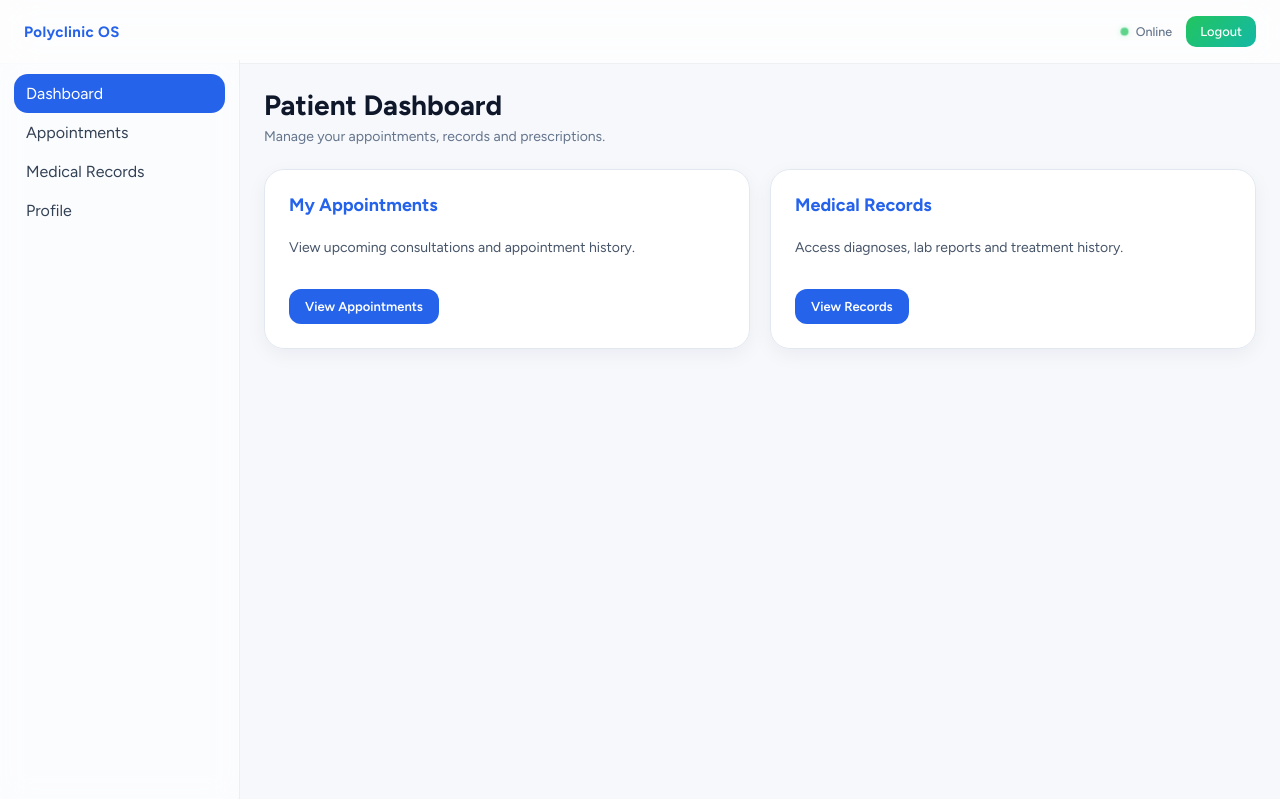
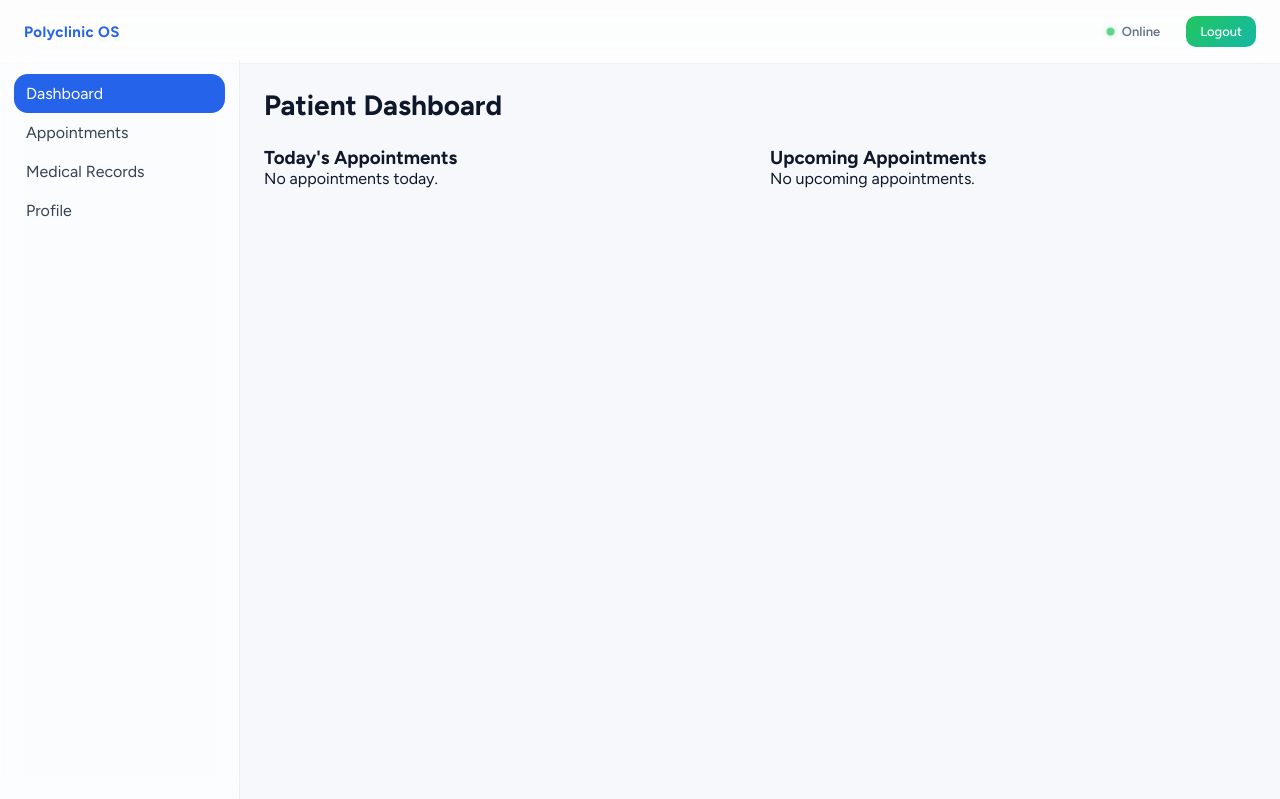
Before and after one commit to jyaoheng04/TCX2003, a Flask app: page /patient/dashboard in a window 1280 px wide. Shown: the top 799 px of the page. Run offline with Flask 3, Linux system fonts and the light colour scheme; data that the repository does not hold is empty.

Commit message:
dashboard UI

```diff
--- a/app.py
+++ b/app.py
@@ -66,9 +66,9 @@ def nurse_medication():
     return render_template('nurse/medication.html', role="nurse",active_page="medication")
 
 # PATIENT
-@app.route('/patient/dashboard')
-def patient():
-    return render_template('patient/dashboard.html', role="patient",active_page="dashboard")
+# @app.route('/patient/dashboard')
+# def patient():
+#     return render_template('patient/dashboard.html', role="patient",active_page="dashboard")
 
 # ADMIN
 @app.route('/admin/dashboard')
--- a/routes/patient.py
+++ b/routes/patient.py
@@ -1,5 +1,5 @@
-from flask import Blueprint, render_template, request, redirect, get_flashed_messages
-from datetime import datetime, timedelta
+from flask import Blueprint, render_template, request, redirect, session
+from datetime import datetime, timedelta, date
 import mysql.connector
 import os
 import json
@@ -639,3 +639,73 @@ def available_times():
     db.close()
 
     return {"booked": booked_times}
+
+# =========
+# DASHBOARD
+# =========
+
+@patient_bp.route("/dashboard")
+def dashboard():
+    conn = mysql.connector.connect(
+        host=os.getenv("DB_HOST"),
+        user=os.getenv("DB_USER"),
+        password=os.getenv("DB_PASSWORD"),
+        database="polyclinic"
+    )
+
+    cursor = conn.cursor(dictionary=True)
+
+    # patient_id = session.get("patient_id")
+
+    patient_id = 1
+
+    today = date.today()
+
+    # =========================
+    # TODAY APPOINTMENTS
+    # =========================
+    cursor.execute("""
+        SELECT a.*, m.full_name AS doctor_name, m.department
+        FROM appointment a
+        JOIN medical_staff m ON a.doctor_id = m.staff_id
+        WHERE a.patient_id = %s
+        AND DATE(a.appointment_date) = %s
+        AND a.status = 'booked'
+        ORDER BY a.appointment_date ASC
+    """, (patient_id, today))
+
+    today_appointments = cursor.fetchall()
+
+    # =========================
+    # UPCOMING APPOINTMENTS
+    # =========================
+    cursor.execute("""
+        SELECT a.*, m.full_name AS doctor_name, m.department
+        FROM appointment a
+        JOIN medical_staff m ON a.doctor_id = m.staff_id
+        WHERE a.patient_id = %s
+        AND DATE(a.appointment_date) > %s
+        AND a.status = 'booked'
+        ORDER BY a.appointment_date ASC
+    """, (patient_id, today))
+
+    upcoming_appointments = cursor.fetchall()
+
+    cursor.close()
+    conn.close()
+
+    APPOINTMENT_LABELS = {
+    "consultation": "Consultation",
+    "blood_test": "Blood Test",
+    "urine_test": "Urine Test",
+    "vaccination": "Vaccination"
+    }
+
+    return render_template(
+        "patient/dashboard.html",
+        today_appointments=today_appointments,
+        upcoming_appointments=upcoming_appointments,
+        appointment_labels=APPOINTMENT_LABELS,
+        active_page="dashboard",
+        role="patient"
+    )
--- a/static/css/patient.css
+++ b/static/css/patient.css
@@ -634,3 +634,81 @@
     outline: 2px solid #0ea5e9;
     outline-offset: 2px;
 }
+
+.appointment-card {
+    background: #ffffff;
+    border: 1px solid #e8e8e8;
+    border-radius: 14px;
+    padding: 16px 18px;
+    margin-top: 12px;
+    box-shadow: 0 2px 10px rgba(0,0,0,0.04);
+    transition: transform 0.15s ease, box-shadow 0.15s ease;
+}
+
+.appointment-card:hover {
+    transform: translateY(-2px);
+    box-shadow: 0 6px 18px rgba(0,0,0,0.08);
+}
+
+/* TOP SECTION */
+.appointment-top {
+    display: flex;
+    justify-content: space-between;
+    align-items: center;
+    margin-bottom: 12px;
+}
+
+/* QUEUE BOX (BIG FOCUS) */
+.queue-box {
+    display: flex;
+    flex-direction: column;
+}
+
+.queue-label {
+    font-size: 11px;
+    color: #888;
+    text-transform: uppercase;
+    letter-spacing: 0.8px;
+}
+
+.queue-number {
+    font-size: 28px;   /* 👈 BIG NUMBER */
+    font-weight: 700;
+    color: #2c3e50;
+    line-height: 1;
+}
+
+.queue-number.upcoming {
+    color: #6c757d;
+}
+
+/* STATUS BADGES */
+.status {
+    padding: 6px 12px;
+    border-radius: 999px;
+    font-size: 13px;
+    font-weight: 600;
+}
+
+.status-waiting {
+    background: #fff3cd;
+    color: #856404;
+}
+
+.status-booked {
+    background: #d1ecf1;
+    color: #0c5460;
+}
+
+/* BODY TEXT */
+.appointment-body p {
+    margin: 4px 0;
+    font-size: 14px;
+    color: #333;
+}
+
+.meta-line {
+    font-size: 13px;
+    color: #666;
+    margin-bottom: 8px;
+}
--- a/templates/patient/dashboard.html
+++ b/templates/patient/dashboard.html
@@ -8,48 +8,117 @@
 
 <div class="dashboard-header">
     <h2 class="dashboard-title">Patient Dashboard</h2>
-    <p class="dashboard-subtitle">
-        Manage your appointments, records and prescriptions.
-    </p>
 </div>
 
 <div class="dashboard-grid">
 
-    <!-- APPOINTMENTS -->
-    <div class="dashboard-card">
+    <!-- ===================== -->
+    <!-- TODAY APPOINTMENTS -->
+    <!-- ===================== -->
+     <div class="dashboard-section">
 
-        <div class="dashboard-card-header">
-            <h3>My Appointments</h3>
-        </div>
+        <h3>Today's Appointments</h3>
 
-        <p>
-            View upcoming consultations and appointment history.
-        </p>
+        {% if today_appointments %}
 
-        <a href="/patient/appointments" class="dashboard-btn">
-            View Appointments
-        </a>
+            {% for a in today_appointments %}
+
+            <div class="appointment-card">
+
+                <div class="appointment-top">
+
+                    <div class="queue-box">
+                        <div class="queue-label">Queue</div>
+                        <div class="queue-number">Q-001</div>
+                    </div>
+
+                    <div class="status-box">
+                        <span class="status status-waiting">Waiting</span>
+                    </div>
+
+                </div>
+
+                <div class="appointment-body">
+
+                    <p class="meta-line">
+                        <strong>Date:</strong>
+                        {{ a.appointment_date.strftime('%Y-%m-%d') }}
+                        &nbsp; | &nbsp;
+                        <strong>Time:</strong>
+                        {{ a.appointment_date.strftime('%H:%M') }}
+                    </p>
+
+                    <p><strong>Consultation Room:</strong> Room 3A</p>
+                    <p><strong>Type:</strong>
+                        {{ appointment_labels.get(a.appointment_type, a.appointment_type) }}
+                    </p>
+
+                </div>
+
+            </div>
+
+            {% endfor %}
+
+        {% else %}
+            <p>No appointments today.</p>
+        {% endif %}
 
     </div>
 
-    <!-- MEDICAL RECORDS -->
-    <div class="dashboard-card">
 
-        <div class="dashboard-card-header">
-            <h3>Medical Records</h3>
-        </div>
+    <!-- ===================== -->
+    <!-- UPCOMING APPOINTMENTS -->
+    <!-- ===================== -->
+     <div class="dashboard-section">
 
-        <p>
-            Access diagnoses, lab reports and treatment history.
-        </p>
+        <h3>Upcoming Appointments</h3>
 
-        <a href="/patient/records" class="dashboard-btn">
-            View Records
-        </a>
+        {% if upcoming_appointments %}
+
+            {% for a in upcoming_appointments %}
+
+            <div class="appointment-card">
+
+                <div class="appointment-top">
+
+                    <div class="queue-box">
+                        <div class="queue-label">Queue</div>
+                        <div class="queue-number upcoming">Q-002</div>
+                    </div>
+
+                    <div class="status-box">
+                        <span class="status status-booked">Booked</span>
+                    </div>
+
+                </div>
+
+                <div class="appointment-body">
+
+                    <p class="meta-line">
+                        <strong>Date:</strong>
+                        {{ a.appointment_date.strftime('%Y-%m-%d') }}
+                        &nbsp; | &nbsp;
+                        <strong>Time:</strong>
+                        {{ a.appointment_date.strftime('%H:%M') }}
+                    </p>
+
+                    <p><strong>Consultation Room:</strong> Room 5B</p>
+                    <p><strong>Type:</strong>
+                        {{ appointment_labels.get(a.appointment_type, a.appointment_type) }}
+                    </p>
+
+                </div>
+
+            </div>
+
+            {% endfor %}
+
+        {% else %}
+            <p>No upcoming appointments.</p>
+        {% endif %}
 
     </div>
 
-    </div>
 
 </div>
 
```
